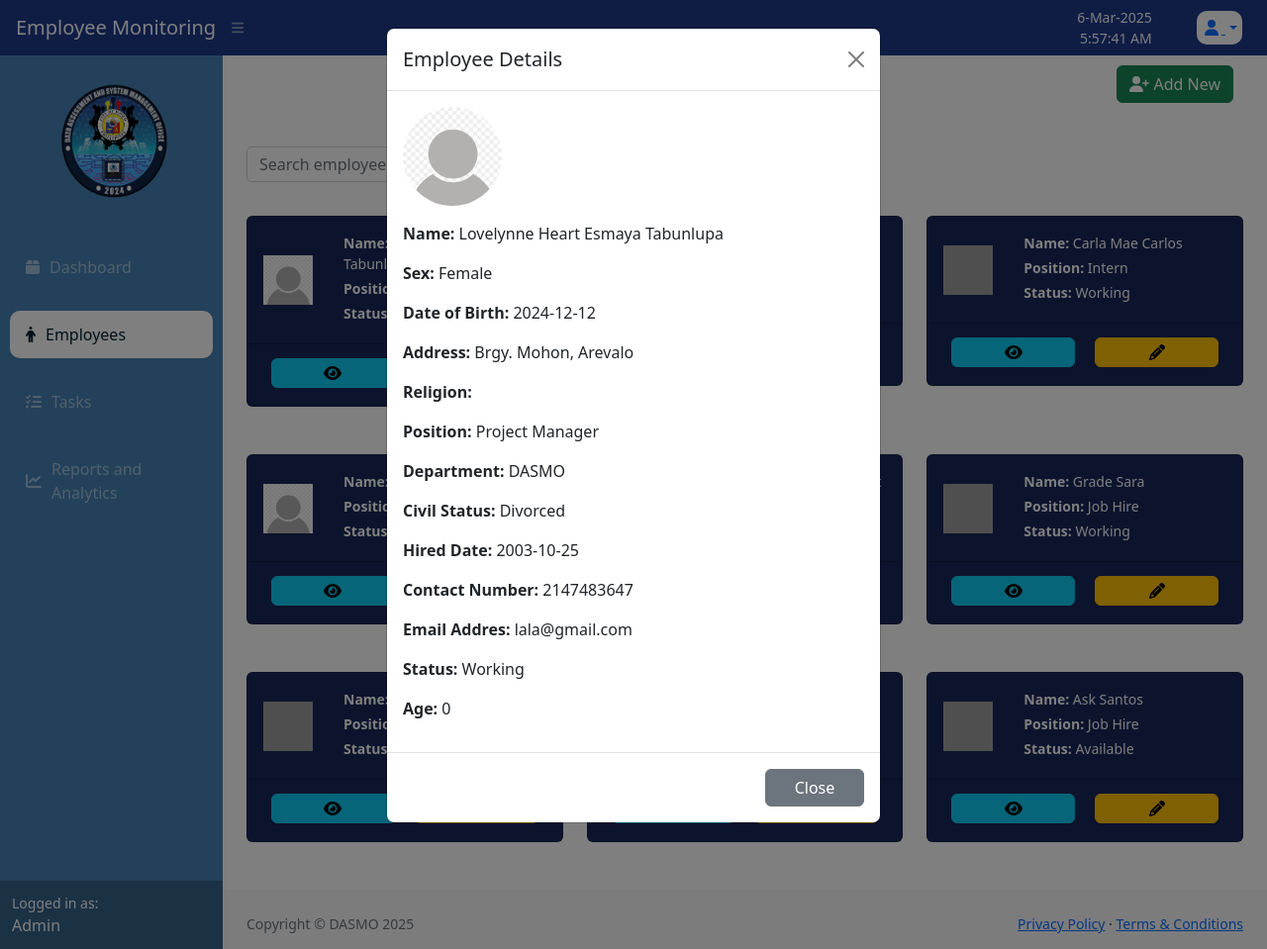
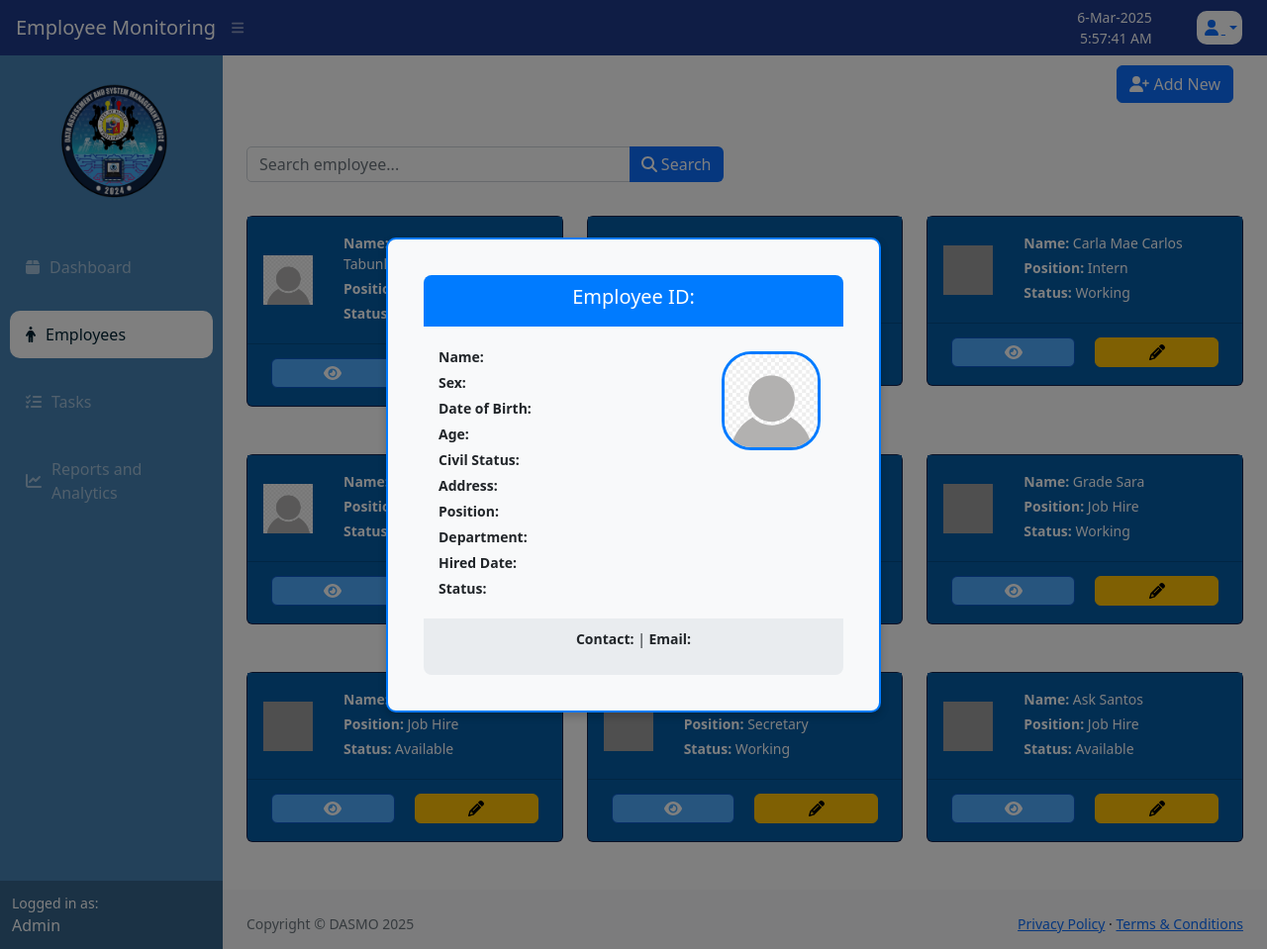
Before and after one commit to digilove03/Employee-Tracking-and-Monitoring-System, a PHP site: page /employees.php in a window 1280 px wide, after a click that opens the changed part. Shown: the whole page at 99% size. Run offline with PHP 8.4, Linux system fonts and the light colour scheme; a user stored in the database is signed in; data comes from the database, SQL or seed files in the repository; some libraries are stand-ins or nearby versions; grey boxes are pictures that could not be loaded.

Commit message:
Update employees.php

```diff
--- a/employees.php
+++ b/employees.php
@@ -185,6 +185,7 @@ include('include/navbar.php');
             align-items: center;
             gap: 15px;
             font-size: 14px;
+            background-color:rgb(4, 92, 165)
         }
 
         .card-body i {
@@ -206,6 +207,68 @@ include('include/navbar.php');
         .searchBTN {
             border: 0;
         }
+
+
+        .modal-lg {
+        max-width: 800px; /* Increased width */
+    }
+
+    .modal-md {
+        max-width: 500px; /* ID Card Size */
+    }
+
+    .custom-id-card {
+        border-radius: 10px;
+        border: 2px solid #007bff;
+        background: #f8f9fa;
+        padding: 20px;
+        box-shadow: 0 4px 8px rgba(0, 0, 0, 0.2);
+    }
+
+    .id-card-header {
+        background: #007bff;
+        color: white;
+        padding: 10px;
+        border-radius: 8px 8px 0 0;
+        text-align: center;
+        font-weight: bold;
+    }
+
+    .id-card-body {
+        padding: 15px;
+    }
+
+    .id-photo {
+        width: 100px;
+        height: 100px;
+        object-fit: cover;
+        border-radius: 30%;
+        border: 3px solid #007bff;
+        margin-top: 10px;
+    }
+
+    .id-card-footer {
+        background: #e9ecef;
+        padding: 10px;
+        text-align: center;
+        font-size: 14px;
+        border-radius: 0 0 8px 8px;
+    }
+
+    .id-card-body p {
+        font-size: 14px;
+        margin: 5px 0;
+        font-weight: 500;
+    }
+    .btn-info {
+    background-color:rgb(78, 171, 252) !important; /* Darker Blue */
+    border-color: #0a58ca !important; /* Adjusts border color */
+    color: white !important; /* Ensures text remains visible */
+}
+.btn-info:hover {
+    background-color: #0a58ca !important; /* Even darker on hover */
+    border-color: #094aad !important;
+}
     </style>
 
 </head>
@@ -218,7 +281,7 @@ include('include/navbar.php');
             <!-- Row for Add New Button (Aligned Right) -->
             <div class="row">
                 <div class="col-md-12 d-flex justify-content-end">
-                    <button class="btn btn-success" data-bs-toggle="modal" data-bs-target="#addEmployeeModal">
+                    <button class="btn btn-primary" data-bs-toggle="modal" data-bs-target="#addEmployeeModal">
                         <i class="fas fa-user-plus"></i> Add New
                     </button>
                 </div>
@@ -235,6 +298,8 @@ include('include/navbar.php');
                         <button class="btn btn-primary searchBTN" onclick="searchEmployee()">
                             <i class="fas fa-search"></i> Search
                         </button>
+
+
                     </div>
                 </div>
             </div>
@@ -274,7 +339,7 @@ include('include/navbar.php');
                             </div>
 
                             <!-- Card Footer with Buttons -->
-                            <div class="card-footer">
+                            <div class="card-footer " style="background-color:rgb(4, 92, 165) !important; /* Steel Blue */">
                                 <div class="row g-1">
                                 <button class="btn btn-info col viewEmployeeBtn" data-id="<?php echo $row['id']; ?>" data-bs-toggle="modal" data-bs-target="#viewEmployeeModal"><i class="fas fa-eye"></i></button>
                                 <button class="btn btn-warning col editEmployeeBtn" data-id="<?php echo $row['id']; ?>" data-bs-toggle="modal" data-bs-target="#editEmployeeModal"><i class="fas fa-pencil-alt"></i></button>
@@ -432,109 +497,42 @@ include('include/navbar.php');
     </div>
 
 
-
 <!-- View Employee Modal -->
 <div class="modal fade" id="viewEmployeeModal" tabindex="-1" aria-labelledby="viewEmployeeModalLabel" aria-hidden="true">
-        <div class="modal-dialog">
-            <div class="modal-content">
-                <div class="modal-header">
-                    <h5 class="modal-title" id="viewEmployeeModalLabel">Employee Details</h5>
-                    <button type="button" class="btn-close" data-bs-dismiss="modal" aria-label="Close"></button>
+    <div class="modal-dialog modal-md modal-dialog-centered">
+        <div class="modal-content custom-id-card">
+            <div class="modal-body">
+                <div class="id-card-header">
+                    <h5 class="text-center">Employee ID: <span id="employeeId"></span></h5>
                 </div>
-                <div class="modal-body">
-                    <!-- Profile Picture -->
-                    <img src="emp_profile/default.png" class="employee-photo img-fluid rounded-circle mb-3"
-                         style="width: 100px; height: 100px; object-fit: cover;">
-
+                <div class="id-card-body">
+                    <div class="row">
+                        <!-- Employee Details on Left -->
+                        <div class="col-8">
                             <p><strong>Name:</strong> <span id="employeeName"></span></p>
                             <p><strong>Sex:</strong> <span id="employeeSex"></span></p>
                             <p><strong>Date of Birth:</strong> <span id="employeeDOB"></span></p>
+                            <p><strong>Age:</strong> <span id="employeeAge"></span></p>
+                            <p><strong>Civil Status:</strong> <span id="employeeCivilStatus"></span></p>
                             <p><strong>Address:</strong> <span id="employeeAddress"></span></p>
-                    <p><strong>Religion:</strong> <span id="employeeReligion"></span></p>
                             <p><strong>Position:</strong> <span id="employeePosition"></span></p>
                             <p><strong>Department:</strong> <span id="employeeDepartment"></span></p>
-                    <p><strong>Civil Status:</strong> <span id="employeeCivilStatus"></span></p>
                             <p><strong>Hired Date:</strong> <span id="employeeHiredDate"></span></p>
-                    <p><strong>Contact Number:</strong> <span id="employeeContact"></span></p>
-                    <p><strong>Email Addres:</strong> <span id="employeeEmail"></span></p>
                             <p><strong>Status:</strong> <span id="employeeStatus"></span></p>
-
-                    <p><strong>Age:</strong> <span id="employeeAge"></span></p>
                         </div>
-                <div class="modal-footer">
-                  <button type="button" class="btn btn-secondary" data-bs-dismiss="modal">Close</button>
+                        <!-- Profile Photo on Right -->
+                        <div class="col-4 text-center">
+                            <img src="emp_profile/default.png" class="id-photo">
+                        </div>
+                    </div>
+                </div>
+                <div class="id-card-footer">
+                    <p class="text-center"><strong>Contact:</strong> <span id="employeeContact"></span> | <strong>Email:</strong> <span id="employeeEmail"></span></p>
                 </div>
             </div>
         </div>
     </div>
-
-
-
-    <!-- Edit Employee Modal  address, position, civStatus, conNum,status,photo -->
-    <div class="modal fade" id="editEmployeeModal" tabindex="-1" aria-labelledby="editEmployeeModalLabel" aria-hidden="true">
-        <div class="modal-dialog">
-            <div class="modal-content">
-                <div class="modal-header">
-                    <h5 class="modal-title" id="editEmployeeModalLabel">Edit Employee</h5>
-                    <button type="button" class="btn-close" data-bs-dismiss="modal" aria-label="Close"></button>
 </div>
-                <div class="modal-body">
-                    <form id="editEmployeeForm">
-                        <input type="hidden" id="editEmployeeId"> <!-- Hidden input for Employee ID -->
-                        <!-- Photo Upload -->
-                        <div class="col-sm-3 text-center">
-                            <img id="editProfilePreview" src="emp_profile/default.png" class="img-thumbnail" alt="Profile Picture">
-                            <input type="file" class="form-control" name="editEmployeePhoto" id="editEmployeePhoto" onchange="previewEditProfileIMG(event)">
-                        </div>
-
-                        <div class="mb-3">
-                            <label for="editEmployeeAddress" class="form-label">Address</label>
-                            <input type="text" class="form-control" name="editEmployeeAddress" id="editEmployeeAddress">
-                        </div>
-
-                        <div class="mb-3">
-                            <label for="editEmployeePosition" class="form-label">Position</label>
-                            <input type="text" class="form-control" name="editEmployeePosition" id="editEmployeePosition">
-                        </div>
-
-                        <div class="mb-3">
-                            <label for="editEmployeeCivilStatus" class="form-label">Civil Status</label>
-                            <select class="form-control" name="editEmployeeCivilStatus" id="editEmployeeCivilStatus">
-                                <option value="Single">Single</option>
-                                <option value="Married">Married</option>
-                                <option value="Divorced">Divorced</option>
-                                <option value="Widowed">Widowed</option>
-                            </select>
-                      </div>
-
-                        <div class="mb-3">
-                            <label for="editEmployeeContact" class="form-label">Contact Number</label>
-                            <input type="text" class="form-control" name="editEmployeeContact" id="editEmployeeContact">
-                        </div>
-
-                        <div class="mb-3">
-                            <label for="editEmployeeStatus" class="form-label">Employee Status</label>
-                            <select class="form-control" name="editEmployeeStatus" id="editEmployeeStatus">
-                                <option value="Working">Working</option>
-                                <option value="On Leave">On Leave</option>
-                                <option value="On Break">On Break</option>
-                                <option value="Available">Available</option>
-                            </select>
-                      </div>
-
-                        <div class="modal-footer">
-                            <button type="button" class="btn btn-secondary" data-bs-dismiss="modal">Cancel</button>
-                            <button type="submit" class="btn btn-primary">Save Changes</button>
-                        </div>
-                    </form>
-              </div>
-            </div>
-        </div>
-    </div>
-
-
-
-
 
 
     <script src="https://code.jquery.com/jquery-3.6.0.min.js"></script>
@@ -546,16 +544,6 @@ include('include/navbar.php');
             }
             reader.readAsDataURL(event.target.files[0]);
         }
-
-
-        function previewEditProfileIMG(event) {
-            const reader = new FileReader();
-            reader.onload = function () {
-                document.getElementById('editProfilePreview').src = reader.result;
-            }
-            reader.readAsDataURL(event.target.files[0]);
-        }
-
 
         // Calculate age when birthdate changes
         document.getElementById("birthdate").addEventListener("change", function() {
@@ -633,7 +621,7 @@ include('include/navbar.php');
 
             // Make AJAX request to fetch employee details
             $.ajax({
-                url: "view_employee_modal.php",  // Backend PHP file
+                url: "view_modal.php",  // Backend PHP file
                 type: "POST",
                 data: { id: employeeId },
                 dataType: "json",
@@ -653,6 +641,7 @@ include('include/navbar.php');
                         $("#employeeEmail").text(response.email);
                         $("#employeeStatus").text(response.status);
                         $("#employeeAge").text(response.age);
+                        $("#employeeId").text(response.id);
                     } else {
                         alert("Failed to fetch employee details.");
                     }
@@ -664,40 +653,6 @@ include('include/navbar.php');
             });
         });
 
-
-
-        //edit employee
-        $(document).ready(function() {
-            $('#editEmployeeForm').submit(function(e) {
-                e.preventDefault(); // Prevent default form submission
-
-                var formData = new FormData(this); // Collect form data
-                formData.append('id', $('#editEmployeeId').val()); // Add employee ID
-
-                $.ajax({
-                    url: 'update_employee.php', // Path to your PHP script
-                    type: 'POST',
-                    data: formData,
-                    contentType: false,
-                    processData: false,
-                    dataType: 'json',
-                    success: function(response) {
-                        if (response.success) {
-                            alert('Employee updated successfully!');
-                            $('#editEmployeeModal').modal('hide'); // Close modal
-                            location.reload(); // Reload page to reflect changes
-                        } else {
-                            alert('Error: ' + response.message);
-                        }
-                    },
-                    error: function() {
-                        alert('An error occurred during the update.');
-                    }
-                });
-            });
-        });
-
-
         </script>
 </body>
 </html>
```
Lines whose indentation alone changed are shown as unchanged.
